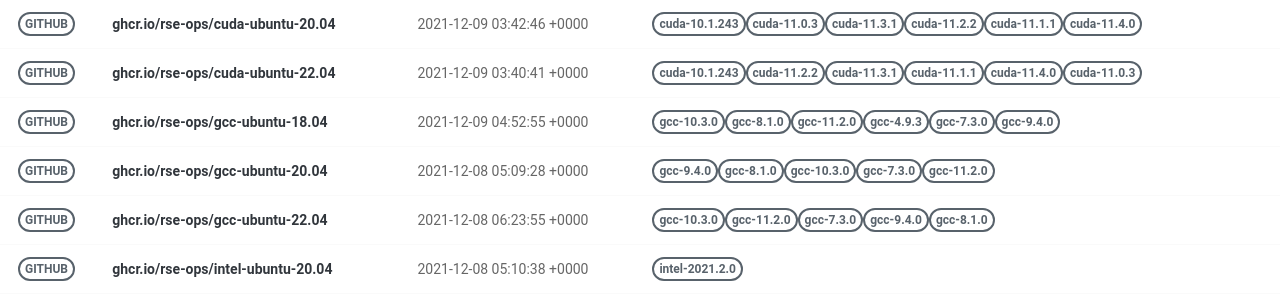
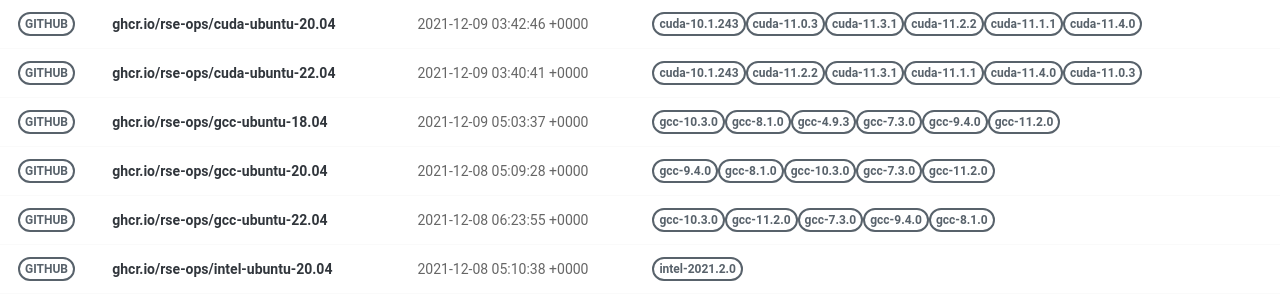
Before and after one commit to rse-ops/docker-images, a Jekyll site: the page built from pages/index.md, in a window 1280 px wide. Shown: the part 277-577 px from the top of the page. Built offline with Jekyll 4.4.1, drawn with Linux system fonts in a browser that asks for light colours; nearby versions of some CDN libraries.

Commit message:
Automated push to update library 2021-12-09

```diff
--- a/_library/ghcr.io-rse-ops-gcc-ubuntu-18.04.md
+++ b/_library/ghcr.io-rse-ops-gcc-ubuntu-18.04.md
@@ -1,7 +1,7 @@
 ---
 layout: container
 name: ghcr.io/rse-ops/gcc-ubuntu-18.04
-updated_at: 2021-12-09 04:52:55.423545
+updated_at: 2021-12-09 05:03:37.264077
 
 
 container_url: https://github.com/orgs/rse-ops/packages/container/package/gcc-ubuntu-18.04
```
Also changed, not shown: other parts of _library/ghcr.io-rse-ops-gcc-ubuntu-18.04.md (+3 -3 lines).
